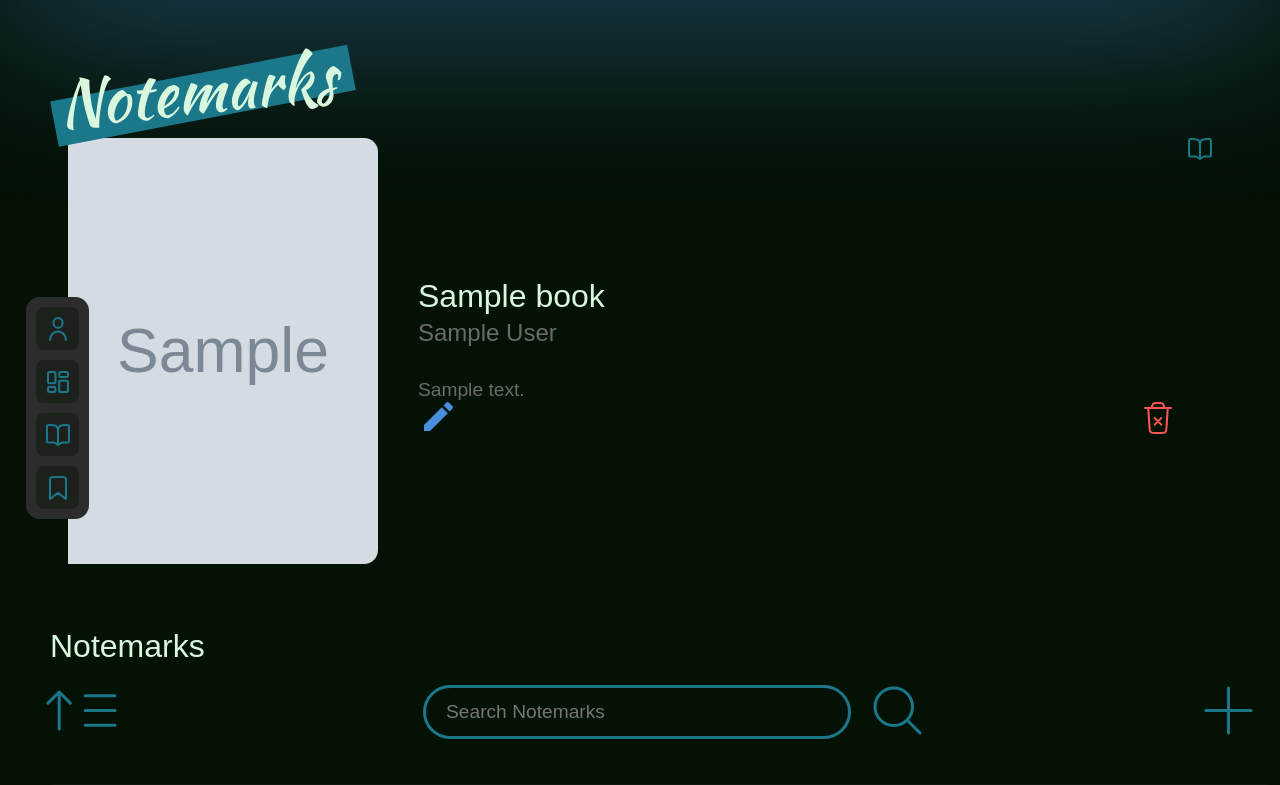
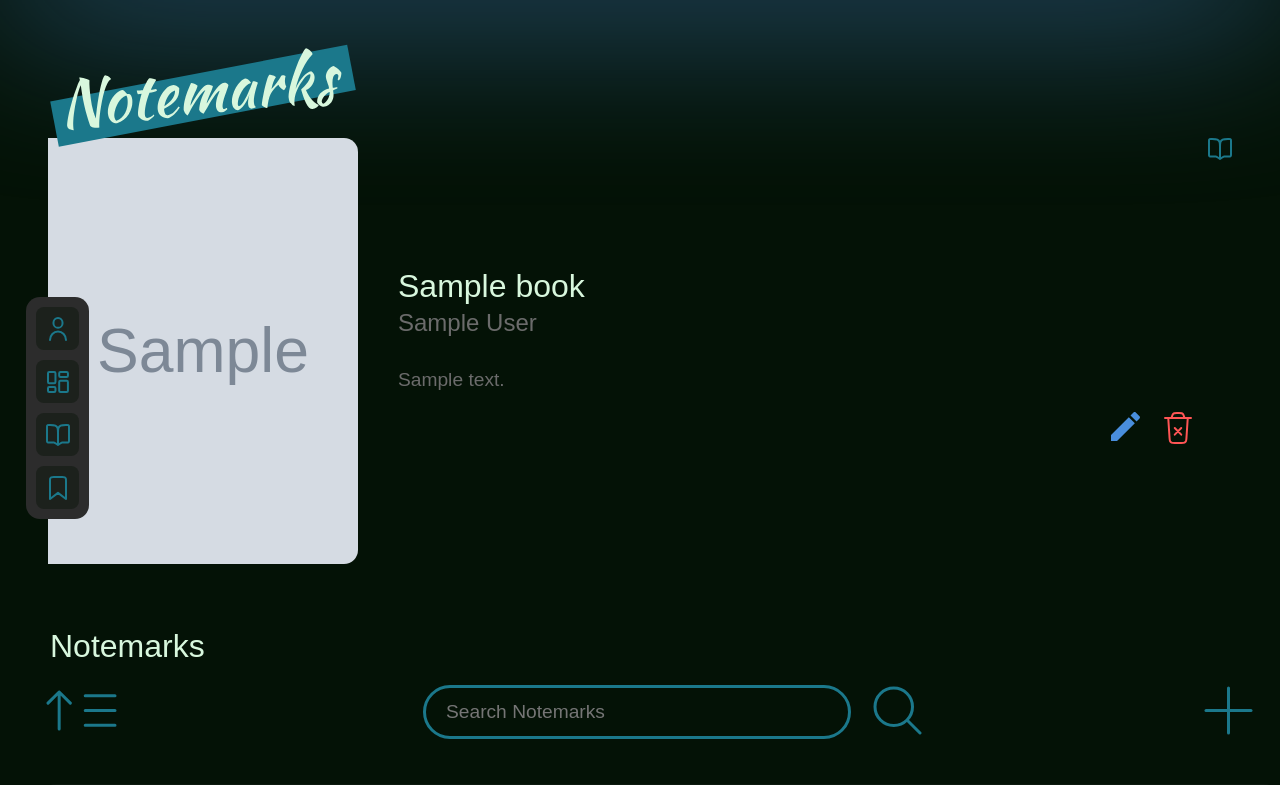
Before and after one commit to JulienToumieh/notemarks-django, a Django app: page /book/1/ in a window 1280 px wide. Shown: the top 785 px of the page. Run offline with Django 5.2, Linux system fonts and the light colour scheme; a user stored in the database is signed in; tables that the repository leaves empty hold one stand-in row (values such as "Sample post"); grey boxes marked "Sample" are stand-in pictures.

Commit message:
More UI improvements

```diff
--- a/Notemarks/templates/book.html
+++ b/Notemarks/templates/book.html
@@ -80,7 +80,7 @@
         .bookinfo {
             display: flex;
             flex-direction: column;
-            max-width: 760px;
+            max-width: 800px;
             justify-content: center;
         }
 
@@ -127,11 +127,11 @@
         <div class="bookdescriptioncontainer">
 
             <img class="bookcover" src="{{MEDIA_URL_BASE}}{{ book.cover_image }}">
-            <div class="bookinfo">
+            <div class="bookinfo"">
                 <span class="booktitle">{{ book.title }}</span>
                 <span class="bookauthor">{{ book.authors }}</span>
                 <span class="bookdescription">{{ book.description }}</span>
-                <div style="width: 100%;">
+                <div style="width: 100%; margin-top: 20px;">
                     <!-- Delete Form -->
                     <form action="{% url 'delete_book' book.id %}" method="POST" style="float: right;">
                         {% csrf_token %}
@@ -141,7 +141,7 @@
                         </button>
                     </form>
 
-                    <button style="background-color: #0000; border-style: none;" class="btn btn-danger">
+                    <button style="background-color: #0000; border-style: none; float: right; margin-right: 12px;" class="btn btn-danger">
                         <img class="icon" src="{% static 'images/editicon.svg' %}" alt="Edit">
 
                     </button>
--- a/Notemarks/templates/books.html
+++ b/Notemarks/templates/books.html
@@ -14,6 +14,7 @@
             gap: 10px;
             justify-content: center;
             flex-wrap: wrap;
+            margin-bottom: 150px;
         }
 
         .centercontainer {
@@ -181,13 +182,14 @@
         </div>
 
         <div class="bookcontainer">
+            <!--
             <a href="/book">
                 <div class="bookitem">
                     <img class="bookcover" src="{% static 'images/examplebook.jpg' %}">
                     <span class="booktitle">Make Today Count</span>
                     <span class="bookauthor">John C. Maxwell</span>
                 </div>
-            </a>
+            </a>-->
 
             {% for book in books %}
 
--- a/Notemarks/templates/login.html
+++ b/Notemarks/templates/login.html
@@ -13,15 +13,18 @@
         {% block content %}
         <div class="login-container">
             <h2>Login</h2>
-            <form method="post">
+            <form method="post" style="margin-bottom: 10px;">
                 {% csrf_token %}
                 <div class="form-group">
                     {{ form.as_p }}
                 </div>
+
                 <button type="submit" class="btn-login">Login</button>
             </form>
+            <a href="/register" style="text-decoration: none; color: rgb(190, 189, 111);">Register instead</a>
         </div>
         {% endblock %}
+
     </div>
 
 
--- a/Notemarks/templates/register.html
+++ b/Notemarks/templates/register.html
@@ -11,13 +11,14 @@
     <div class="centerdiv">
         <div class="register-container">
             <h2>Register</h2>
-            <form method="post">
+            <form method="post" style="margin-bottom: 10px;">
                 {% csrf_token %}
                 <div class="form-group">
                     {{ form.as_p }}
                 </div>
                 <button type="submit" class="btn-register">Register</button>
             </form>
+            <a href="/login" style="text-decoration: none; color: rgb(190, 189, 111);">login instead</a>
         </div>
     </div>
 
```
Also changed, not shown: Notemarks/templates/profile.html (+9 -1 lines).
